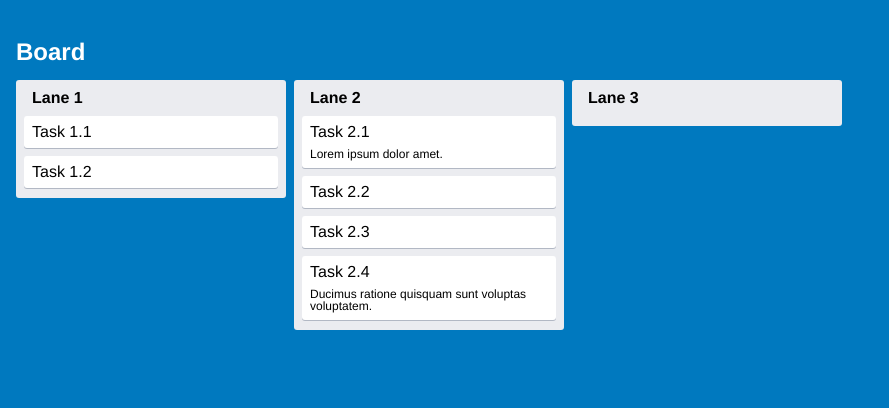
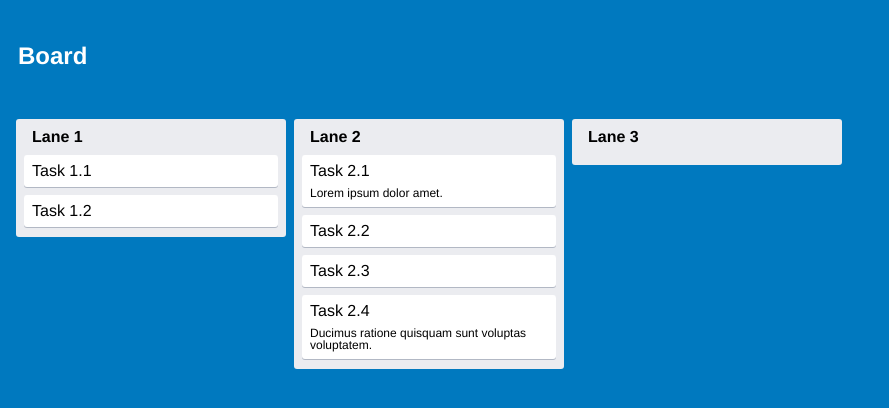
Before and after one commit to swissmanu/lanes, a React (Create React App) app: page / in a window 1280 px wide. Shown: the top 408 px of the page, without its empty margins (0-889 px from the left). Built offline with nearby package versions, Linux system fonts and the light colour scheme.

Commit message:
Board Title Editor Draft

```diff
--- a/src/components/Board.tsx
+++ b/src/components/Board.tsx
@@ -12,11 +12,30 @@ const BoardContainer = styled.div`
   padding: 16px;
 `;
 
-const Title = styled.h1`
+const HiddenTitle = styled.h1`
+  display: none;
   font-size: 24px;
   font-weight: 600;
   margin: 24px 0px 16px 0px;
   color: white;
+`;
+
+const TitleEditor = styled.textarea`
+  background: none;
+  border: none;
+  font-size: 24px;
+  font-weight: 600;
+  margin: 24px 0px 16px 0px;
+  resize: none;
+  color: white;
+  font-family: inherit;
+  cursor: pointer;
+
+  &:focus {
+    color: black;
+    background: white;
+    cursor: unset;
+  }
 `;
 
 const Lanes = styled.div`
@@ -41,7 +60,10 @@ const Board: React.FC<BoardProps> = ({ board: { lanes, tasks, title }, onChange
 
   return (
     <BoardContainer>
-      <Title>{title}</Title>
+      <HiddenTitle>{title}</HiddenTitle>
+      <TitleEditor autoCorrect="off" spellCheck="false" autoComplete="off">
+        {title}
+      </TitleEditor>
       <DndProvider backend={HTML5Backend}>
         <DragLayer />
         <Lanes>
```
